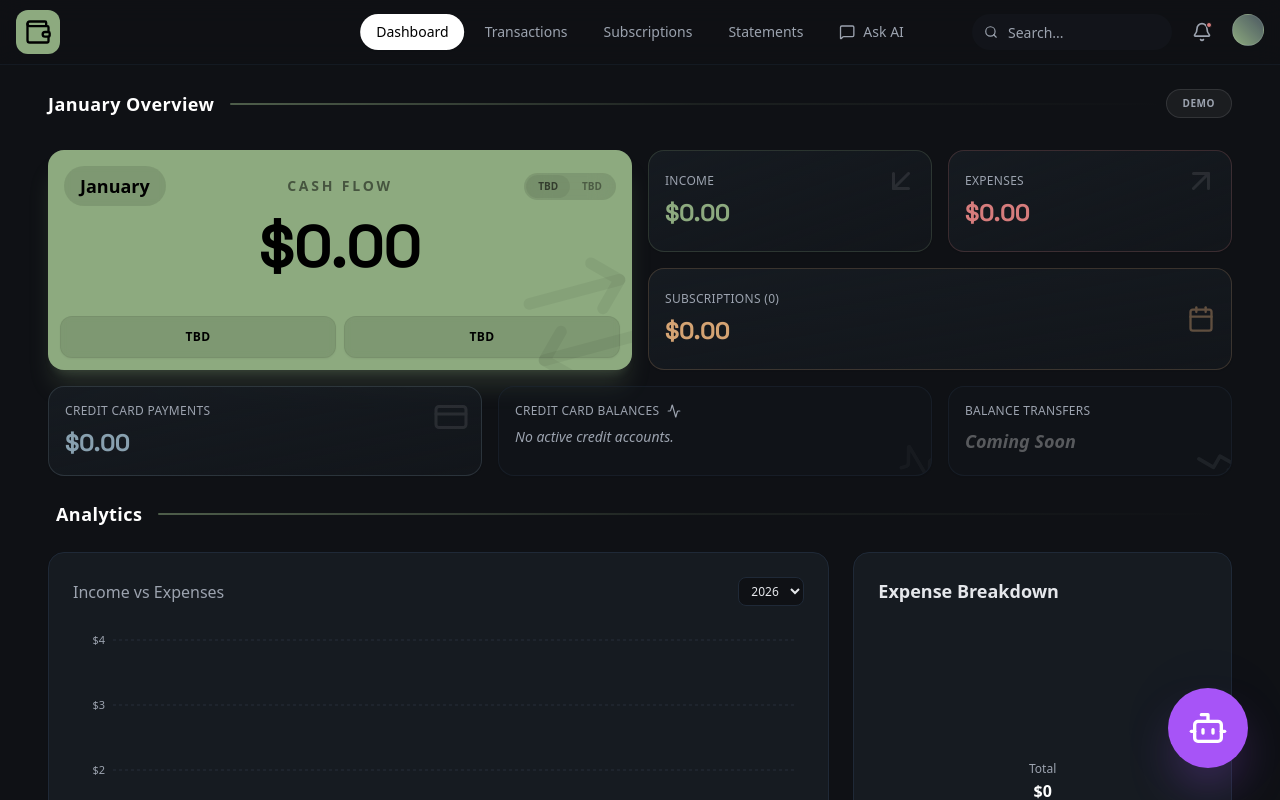
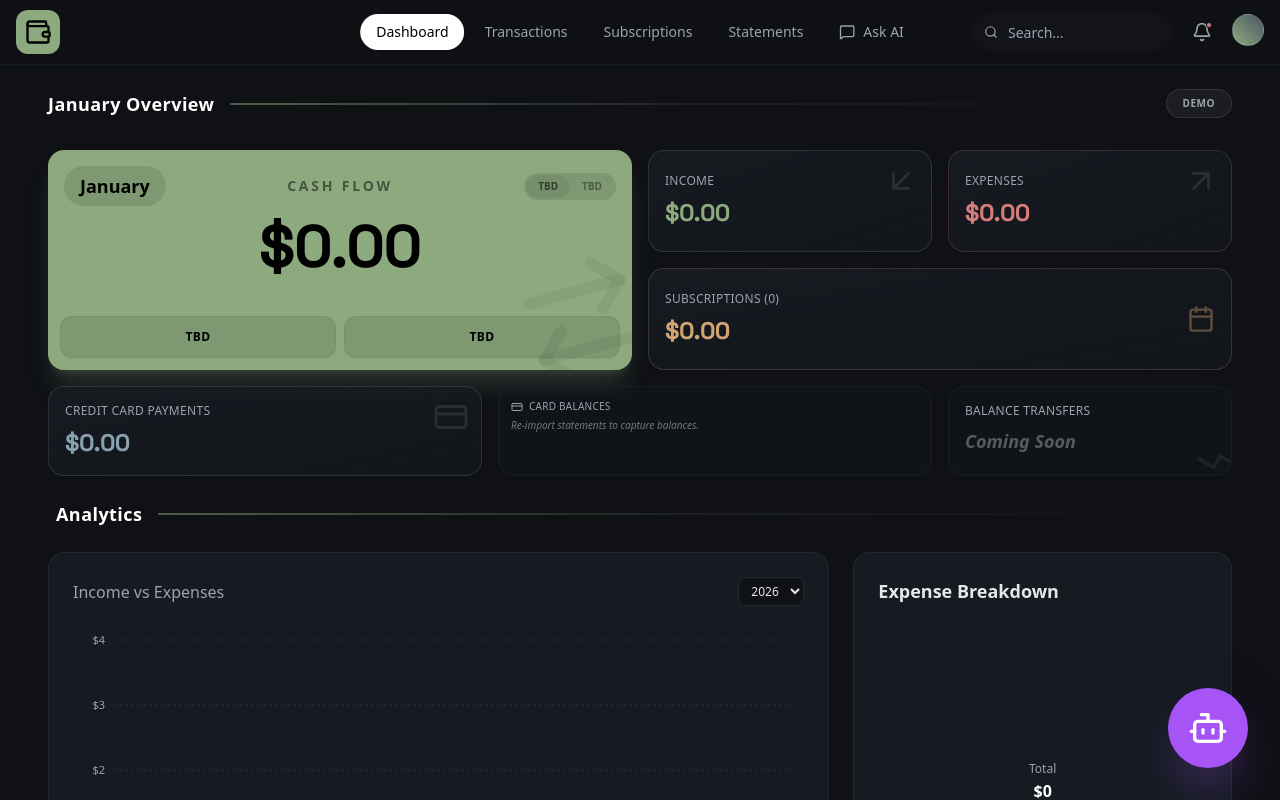
Before and after one commit to atnwl/finance-dashboard-gemini, a React (Vite) app: page / in a window 1280 px wide. Shown: the top 800 px of the page. Built offline with nearby package versions, Linux system fonts and the light colour scheme.

Commit message:
fix: Compact Card Balances, only show accounts with data

```diff
--- a/src/App.jsx
+++ b/src/App.jsx
@@ -1069,28 +1069,34 @@ export default function App() {
     const totalCreditBalance = accountList.reduce((sum, acc) => sum + (parseFloat(acc.latestBalance) || 0), 0);
 
     const renderAccountList = () => {
-      if (accountList.length === 0) {
-        return <p className="text-sm text-muted italic mt-2">No active credit accounts.</p>;
+      // Filter to only accounts WITH balance data
+      const accountsWithBalance = accountList.filter(acc => acc.latestBalance !== undefined && acc.latestBalance !== null);
+
+      if (accountsWithBalance.length === 0) {
+        return <p className="text-[10px] text-muted/70 italic mt-1">Re-import statements to capture balances.</p>;
       }
       return (
-        <div className="space-y-2 mt-3">
-          {accountList.map((acc, idx) => (
-            <div key={idx} className="flex justify-between items-center text-xs border-b border-white/5 pb-1 last:border-0 last:pb-0">
-              <span className="text-muted">{acc.provider} <span className="opacity-50">••{acc.last4?.slice(-2)}</span></span>
+        <div className="space-y-0.5 mt-1.5">
+          {accountsWithBalance.slice(0, 4).map((acc, idx) => (
+            <div key={idx} className="flex justify-between items-center text-[11px]">
+              <span className="text-muted truncate max-w-[100px]">{acc.provider} <span className="opacity-40">••{acc.last4?.slice(-2)}</span></span>
               <span className={cn(
-                "font-mono font-bold",
+                "font-mono font-semibold",
                 (parseFloat(acc.latestBalance) || 0) > 0 ? "text-danger" : "text-[#E8F5E9]"
               )}>
                 {formatAccounting(parseFloat(acc.latestBalance) || 0).replace('(', '-').replace(')', '')}
               </span>
             </div>
           ))}
-          <div className="flex justify-between items-center text-xs border-t border-white/10 pt-2 mt-2 font-bold text-white">
-            <span>Total</span>
-            <span className={totalCreditBalance > 0 ? "text-danger" : "text-[#E8F5E9]"}>
-              {formatAccounting(totalCreditBalance).replace('(', '-').replace(')', '')}
-            </span>
-          </div>
+          {accountsWithBalance.length > 4 && <p className="text-[9px] text-muted/50 italic">+ {accountsWithBalance.length - 4} more</p>}
+          {accountsWithBalance.length > 1 && (
+            <div className="flex justify-between items-center text-[11px] border-t border-white/10 pt-1 mt-1 font-bold">
+              <span className="text-white/70">Total</span>
+              <span className={totalCreditBalance > 0 ? "text-danger" : "text-[#E8F5E9]"}>
+                {formatAccounting(totalCreditBalance).replace('(', '-').replace(')', '')}
+              </span>
+            </div>
+          )}
         </div>
       );
     };
@@ -1256,18 +1262,16 @@ export default function App() {
 
           {/* Row 3: Credit Card Balances */}
           <Card
-            onClick={() => { setViewMode('statements'); handleNavigation('statements'); }} // Navigate to statements tab
-            className="col-span-3 p-4 bg-card/30 border-border/50 relative overflow-hidden group hover:bg-card/40 transition-colors cursor-pointer"
+            onClick={() => { handleNavigation('statements'); }}
+            className="col-span-3 p-3 bg-card/30 border-border/50 relative overflow-hidden group hover:bg-card/40 transition-colors cursor-pointer"
           >
-            <h3 className="text-muted text-xs font-medium uppercase tracking-wide flex items-center gap-2">
-              Credit Card Balances
-              <Activity size={14} className="text-muted" />
+            <h3 className="text-muted text-[10px] font-medium uppercase tracking-wide flex items-center gap-1.5">
+              <CreditCard size={12} className="text-muted" />
+              Card Balances
             </h3>
 
-            {/* List of Balances */}
+            {/* Compact List of Balances */}
             {renderAccountList()}
-
-            <Activity size={44} className="absolute bottom-[-10px] right-[-10px] text-muted opacity-5 rotate-[-15deg] pointer-events-none" />
           </Card>
 
           {/* Row 3: Balance Transfers - Coming Soon */}
@@ -1379,31 +1383,16 @@ export default function App() {
               </div>
 
               <div
-                onClick={() => { setViewMode('statements'); handleNavigation('statements'); }}
-                className="bg-card/30 border border-border/50 rounded-xl p-6 flex flex-col justify-between group hover:border-secondary/30 transition-colors relative overflow-hidden min-h-[140px] cursor-pointer">
+                onClick={() => { handleNavigation('statements'); }}
+                className="bg-card/30 border border-border/50 rounded-xl p-4 flex flex-col group hover:border-secondary/30 transition-colors relative overflow-hidden cursor-pointer">
                 <div>
-                  <h4 className="text-muted text-xs font-semibold uppercase tracking-wider mb-2">Card Balances</h4>
-                  {/* Mobile List View */}
-                  {accountList.length === 0 ? (
-                    <p className="text-lg font-bold text-white/40 italic">No Data</p>
-                  ) : (
-                    <div className="space-y-1">
-                      {accountList.slice(0, 3).map((acc, idx) => (
-                        <div key={idx} className="flex justify-between items-center text-xs">
-                          <span className="text-muted">{acc.provider}</span>
-                          <span className={cn(
-                            "font-mono font-bold",
-                            (parseFloat(acc.latestBalance) || 0) > 0 ? "text-danger" : "text-[#E8F5E9]"
-                          )}>
-                            {formatAccounting(parseFloat(acc.latestBalance) || 0).replace('(', '-').replace(')', '')}
-                          </span>
-                        </div>
-                      ))}
-                      {accountList.length > 3 && <p className="text-[10px] text-muted italic mt-1">+ {accountList.length - 3} more</p>}
-                    </div>
-                  )}
+                  <h4 className="text-muted text-[10px] font-semibold uppercase tracking-wider mb-1 flex items-center gap-1">
+                    <CreditCard size={12} />
+                    Card Balances
+                  </h4>
+                  {/* Mobile List View - Only show if balance data exists */}
+                  {renderAccountList()}
                 </div>
-                <Activity size={48} className="absolute bottom-[-10px] right-[-10px] text-muted opacity-10 group-hover:opacity-20 transition-opacity rotate-[-15deg]" />
               </div>
 
               <div className="bg-card/30 border border-border/50 rounded-xl p-6 flex flex-col justify-between group hover:border-purple-500/30 transition-colors relative overflow-hidden min-h-[140px]">
```
